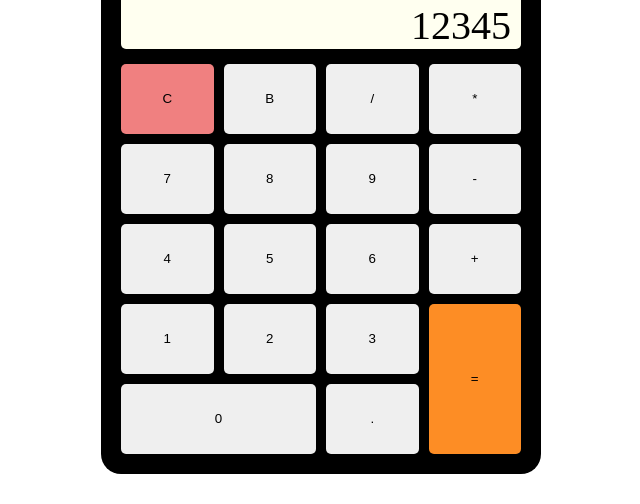
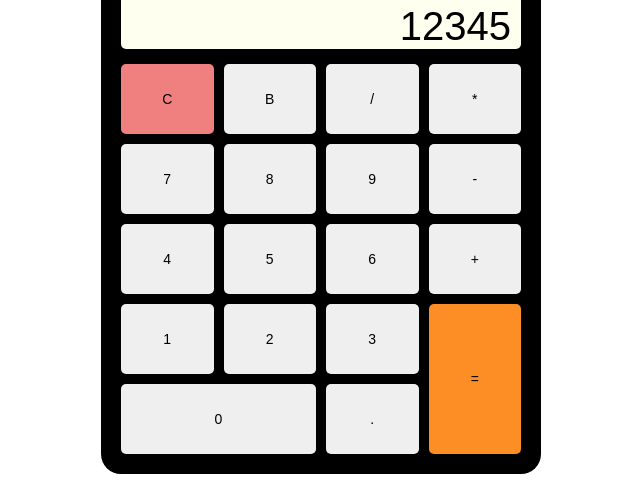
Before and after one commit to ianquill/odin-calculator, a plain HTML site: page index.html in a window 1280 px wide. Shown: the part 207-711 px from the top of the page, without its empty margins (319-959 px from the left). Drawn offline with Linux system fonts and the light colour scheme.

Commit message:
added font

```diff
--- a/style.css
+++ b/style.css
@@ -1,5 +1,6 @@
 html, body {
     height: 100%;
+    font-family: Arial, sans-serif;
 }
 
 body {
@@ -50,6 +51,7 @@ body {
 }
 
 .button {
+    font-size: 14px;
     min-height: 70px;
     padding: 14px;
     border-radius: 5px;
```
